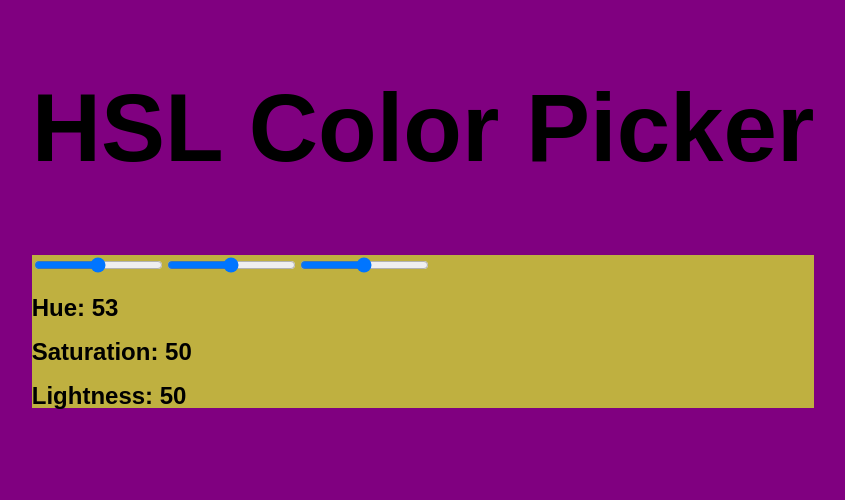
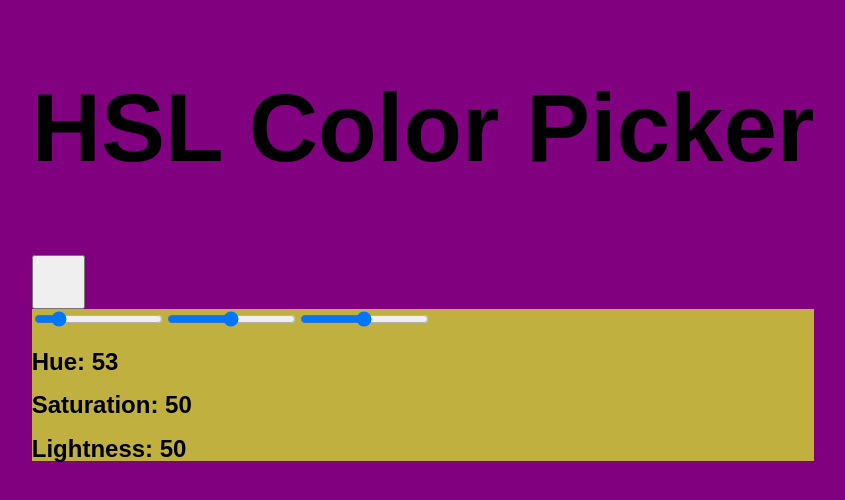
Before and after one commit to mallorysmith64/color-picker, a React (Create React App) app: page / in a window 1280 px wide. Shown: the top 500 px of the page, without its empty margins (217-1062 px from the left). Built offline with nearby package versions, Linux system fonts and the light colour scheme.

Commit message:
added randomized background color button

```diff
--- a/src/components/Colorpicker.js
+++ b/src/components/Colorpicker.js
@@ -28,10 +28,24 @@ export class ColorPicker extends Component {
     })
   }
 
+  changeBackground = event => {
+    console.log('change background')
+    this.setState({
+      hue: Math.ceil(Math.random() * 360),
+      saturation: Math.ceil(Math.random() * 100),
+      lightness: Math.ceil(Math.random() * 100)
+    })
+  }
+
   render() {
     return (
       //make sliders
       <div>
+        <button
+          className="background-btn"
+          value={this.state.backgroundColor}
+          onClick={this.changeBackground}
+        />
         <section
           style={{
             backgroundColor: `hsl(${this.state.hue},${this.state.saturation}%,${
@@ -44,7 +58,7 @@ export class ColorPicker extends Component {
             min="0"
             max="360"
             step="2"
-            value={this.state.value}
+            value={this.state.hue}
             onChange={this.changeHue}
           />
           <input
@@ -52,7 +66,7 @@ export class ColorPicker extends Component {
             min="0"
             max="100"
             step="2"
-            value={this.state.value}
+            value={this.state.saturation}
             onChange={this.changeSaturation}
           />
           <input
@@ -60,7 +74,7 @@ export class ColorPicker extends Component {
             min="0"
             max="100"
             step="2"
-            value={this.state.value}
+            value={this.state.lightness}
             onChange={this.changeLightness}
           />
           <h2>Hue: {this.state.hue}</h2>
--- a/src/index.css
+++ b/src/index.css
@@ -19,10 +19,7 @@ h1 {
   font-size: 6em;
 }
 
-/* h2 {
-
-} */
-
-/* .all-sliders {
-
-} */
+.background-btn {
+  width: 4em;
+  height: 4em;
+}
```
